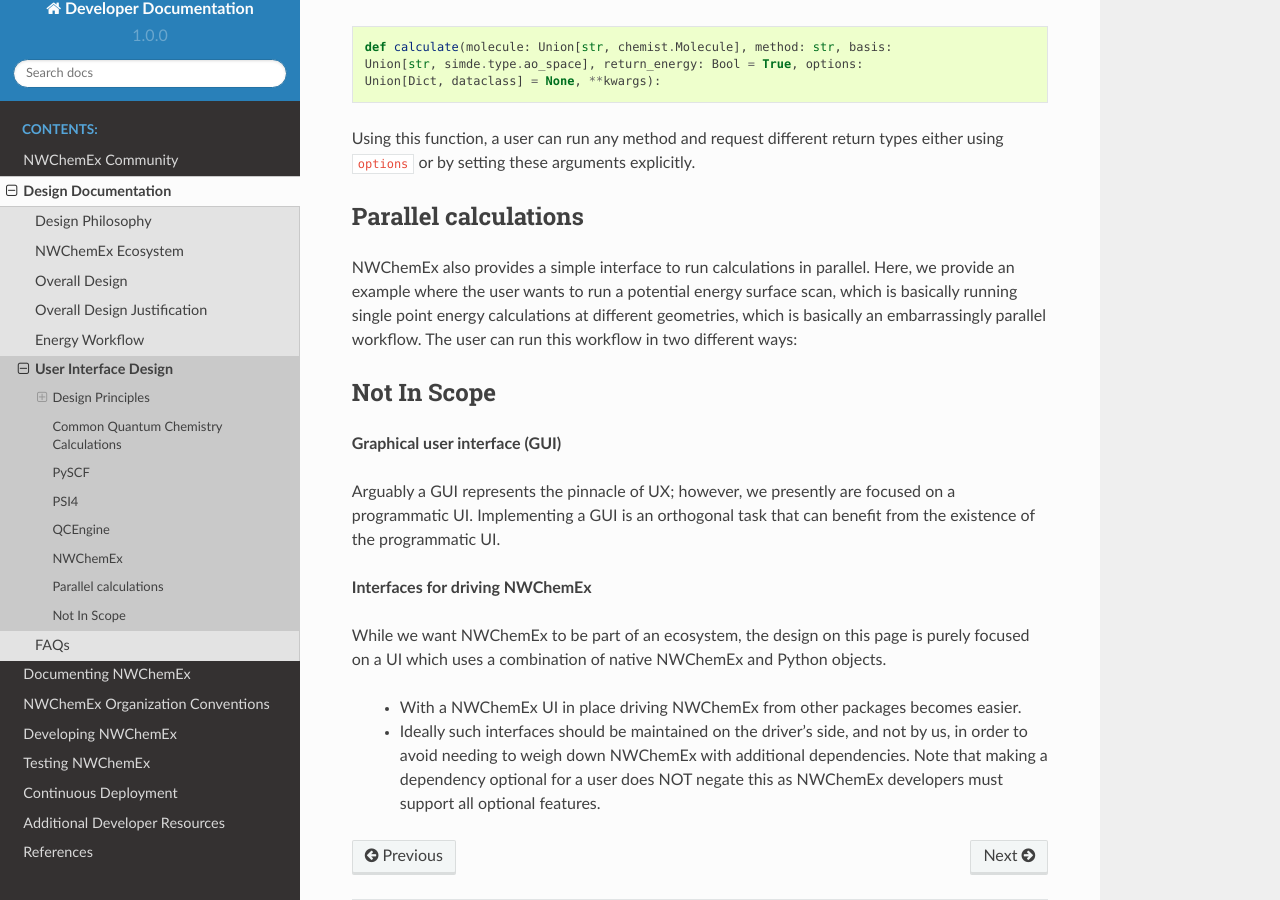
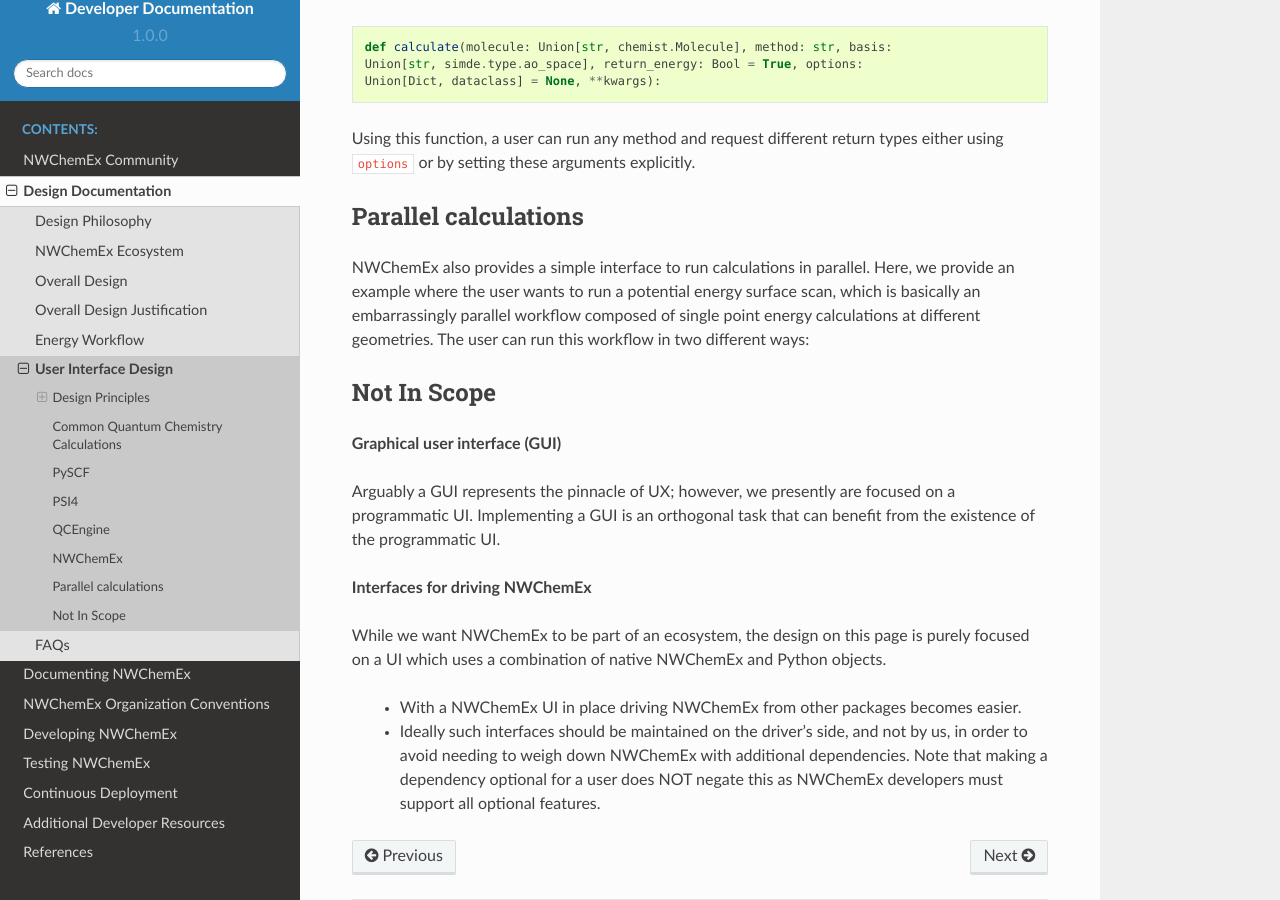
Before and after one commit to NWChemEx/.github, a Sphinx documentation site: the page built from docs/source/design/ui_design.rst, in a window 1280 px wide and 900 px high, scrolled down 5247 px. Built offline with Sphinx 7.4.7 and the Read the Docs theme 2.0.0, drawn with Linux system fonts in a browser that asks for light colours; some of the changed lines change nothing that is shown; some of the changed text lies outside the part shown.

Commit message:
Minor fixes.

```diff
--- a/docs/source/design/ui_design.rst
+++ b/docs/source/design/ui_design.rst
@@ -47,8 +47,8 @@
 it is the top layer in order to better integrate into external tools.
 
 The ability to take an MPI communicator is one particularly important UI design
-element implied by this combined with the performance consideration. Pythonic
-interface is also important to support many Python-based external tools.
+element implied by this combined with the performance consideration. Python-based
+interface is also useful to support many external tools easily.
 
 Minimal I/O
 ------------
@@ -285,19 +285,19 @@
 
 NWChemEx also provides a simple interface to run calculations in parallel. Here,
 we provide an example where the user wants to run a potential energy surface
-scan, which is basically running single point energy calculations at different
-geometries, which is basically an embarrassingly parallel workflow. The user can
-run this workflow in two different ways:
+scan, which is basically an embarrassingly parallel workflow composed of single
+point energy calculations at different geometries. The user can run this
+workflow in two different ways:
 
 .. code-block:: python
-    # Initialize the parallel environment and split communicator with mpi4py
+    # Initialize the parallel environment with mpi4py
     from mpi4py import MPI
-    comm = MPI.COMM_WORLD
-    sub_comm = split_comm(comm) # Split the communicator into sub-communicators
+    # Use MPI.COMM_SELF as the sub-communicator (1 rank per sub-communicator)
+    sub_comm = MPI.COMM_SELF
     # Alternative 1
-    # Initialize NWChemEx runtime with the sub-communicator
+    # Initialize NWChemEx runtime with
     nwx_comm = nwx.initialize(sub_comm)
-    d = 1. + nwx_comm.rank * 0.1 # Define the displacement
+    d = 1. + nwx_comm.mpi_rank() * 0.1 # Define the displacement
     energy = nwx.calculate_scf_energy(molecule = f'H 0. 0. 0. \n H 0. 0. {d}', basis = 'sto-3g')
     print(f'Energy at {d} is {energy}')
     # Alternative 2
```
